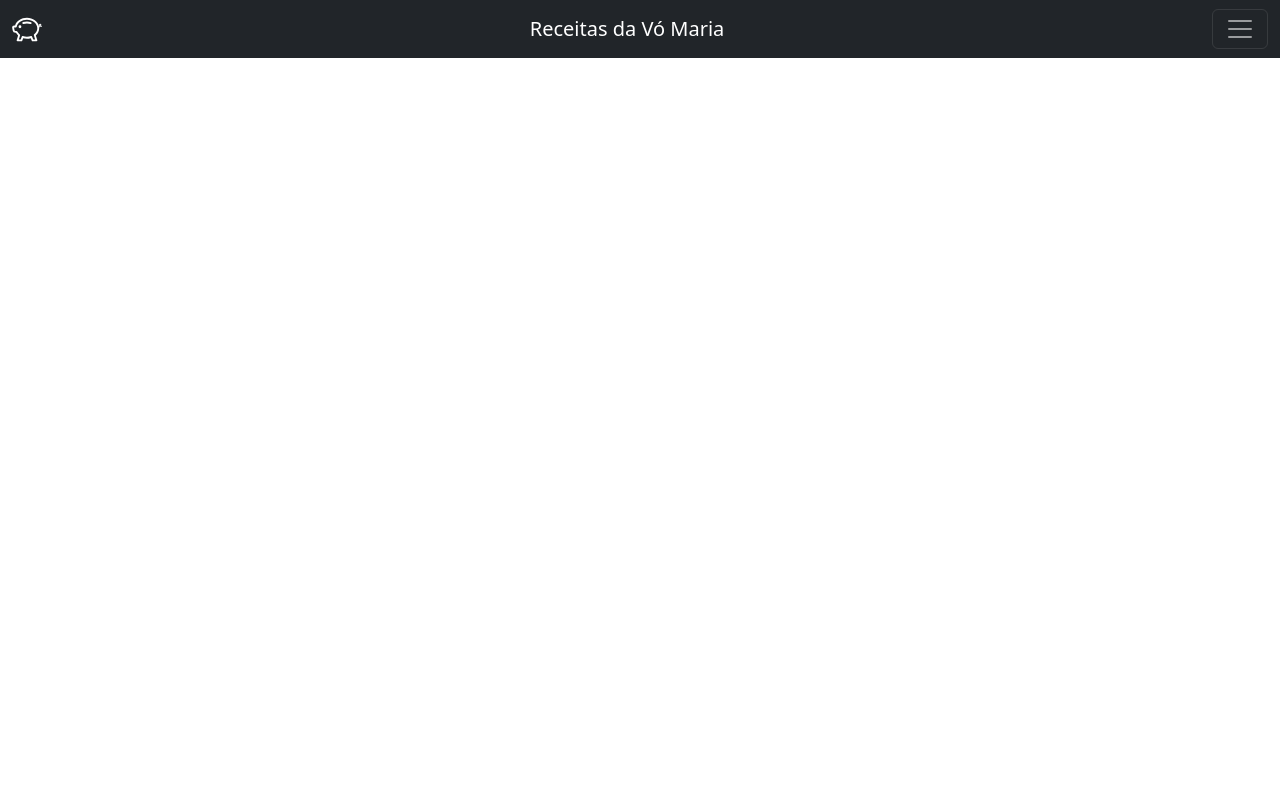
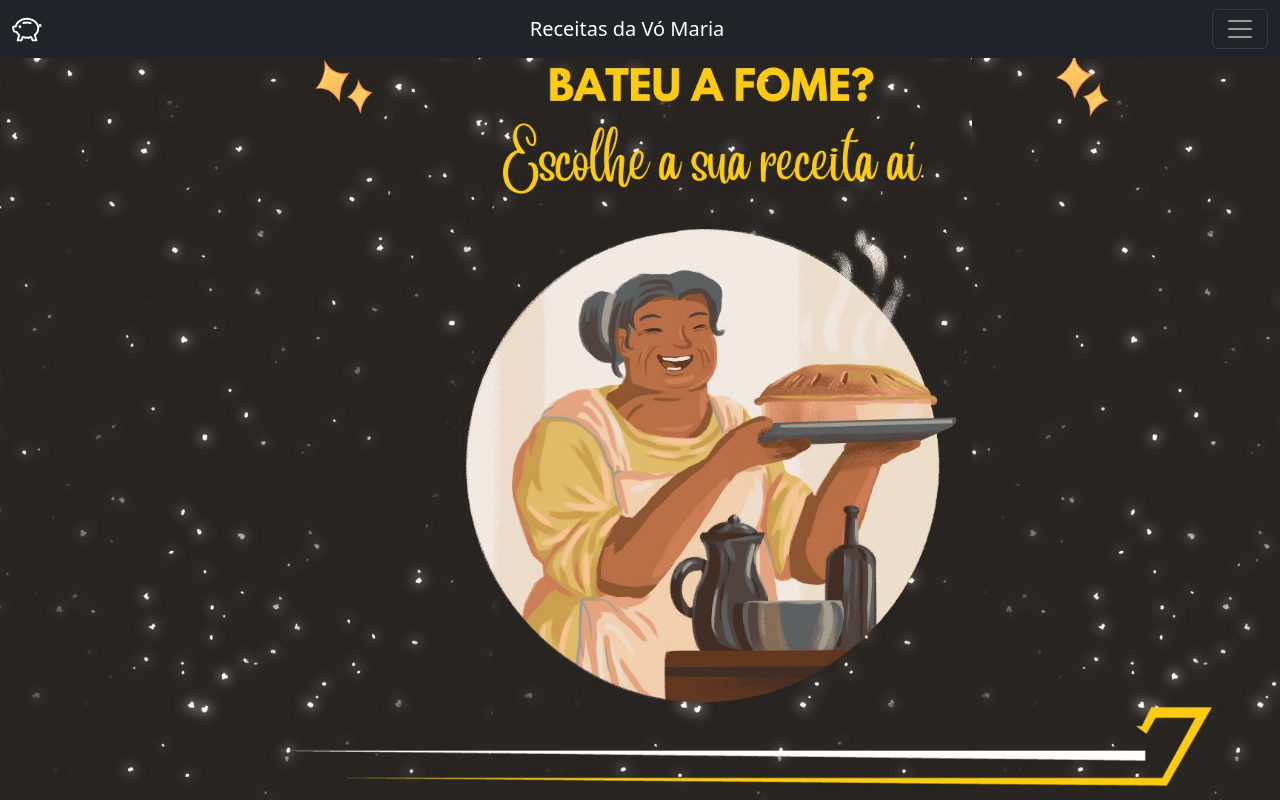
Before and after one commit to mariacarolh/Projeto-Receita, a PHP site: page / in a window 1280 px wide. Run offline with PHP 8.4, Linux system fonts and the light colour scheme.

Commit message:
Ajuste de imagem na tela inicial

```diff
--- /dev/null
+++ b/css/style.css
@@ -0,0 +1,10 @@
+body{
+    margin: 0;
+}
+
+#container{
+    width: 100vw;
+    height: 100vh;
+    background: url('../img/fundo01.jpg');
+    background-size: cover;
+}
--- a/index.php
+++ b/index.php
@@ -5,12 +5,13 @@
   <meta charset="UTF-8">
   <meta name="viewport" content="width=device-width, initial-scale=1.0">
   <title>Receitas da Vó</title>
+  <link rel="stylesheet" href="css/style.css">
   <link href="https://cdn.jsdelivr.net/npm/bootstrap@5.3.0/dist/css/bootstrap.min.css" rel="stylesheet" integrity="sha384-9ndCyUaIbzAi2FUVXJi0CjmCapSmO7SnpJef0486qhLnuZ2cdeRhO02iuK6FUUVM" crossorigin="anonymous">
   <script src="https://cdn.jsdelivr.net/npm/bootstrap@5.3.0/dist/js/bootstrap.bundle.min.js" integrity="sha384-geWF76RCwLtnZ8qwWowPQNguL3RmwHVBC9FhGdlKrxdiJJigb/j/68SIy3Te4Bkz" crossorigin="anonymous"></script>
+
 </head>
 
 <body>
-  // Navbar
   <nav class="navbar navbar-dark bg-dark fixed-top">
     <div class="container-fluid">
       <a class="navbar-brand" href="https://encrypted-tbn0.gstatic.com/images?q=tbn:ANd9GcRybC5eXUJVdZYkS7ZuTcHWF9vHvV_NUTYS6w&usqp=CAU"><svg xmlns="http://www.w3.org/2000/svg" width="30" height="30" fill="currentColor" class="bi bi-piggy-bank" viewBox="0 0 16 16">
@@ -47,9 +48,11 @@
           </ul>
         </div>
       </div>
+
     </div>
+
   </nav>
-
+  <div id="container"></div>
 </body>
 
 </html>
```
Also changed, not shown: img/fundo01.jpg (added), img/fundo02.jpg (added).
